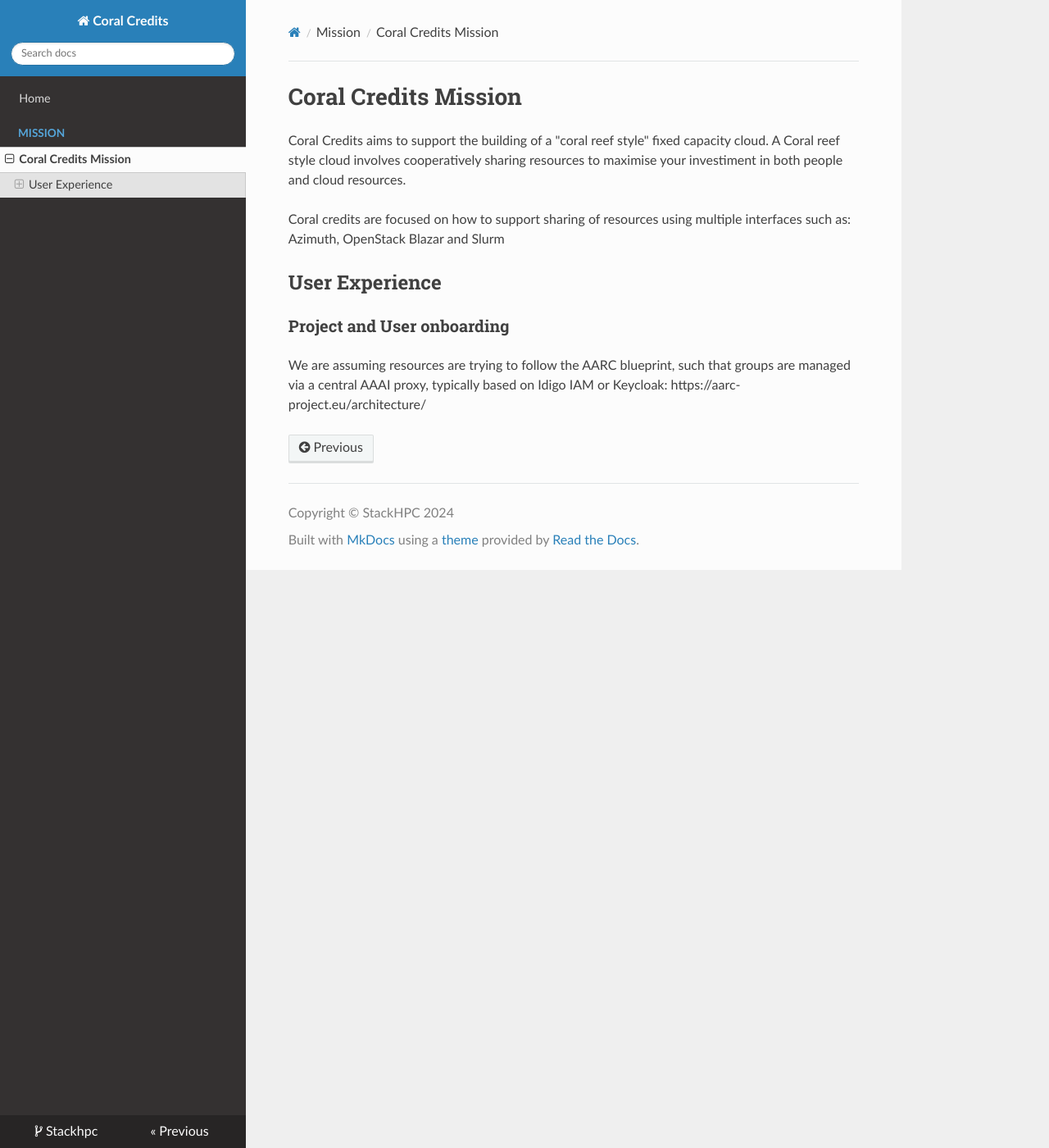
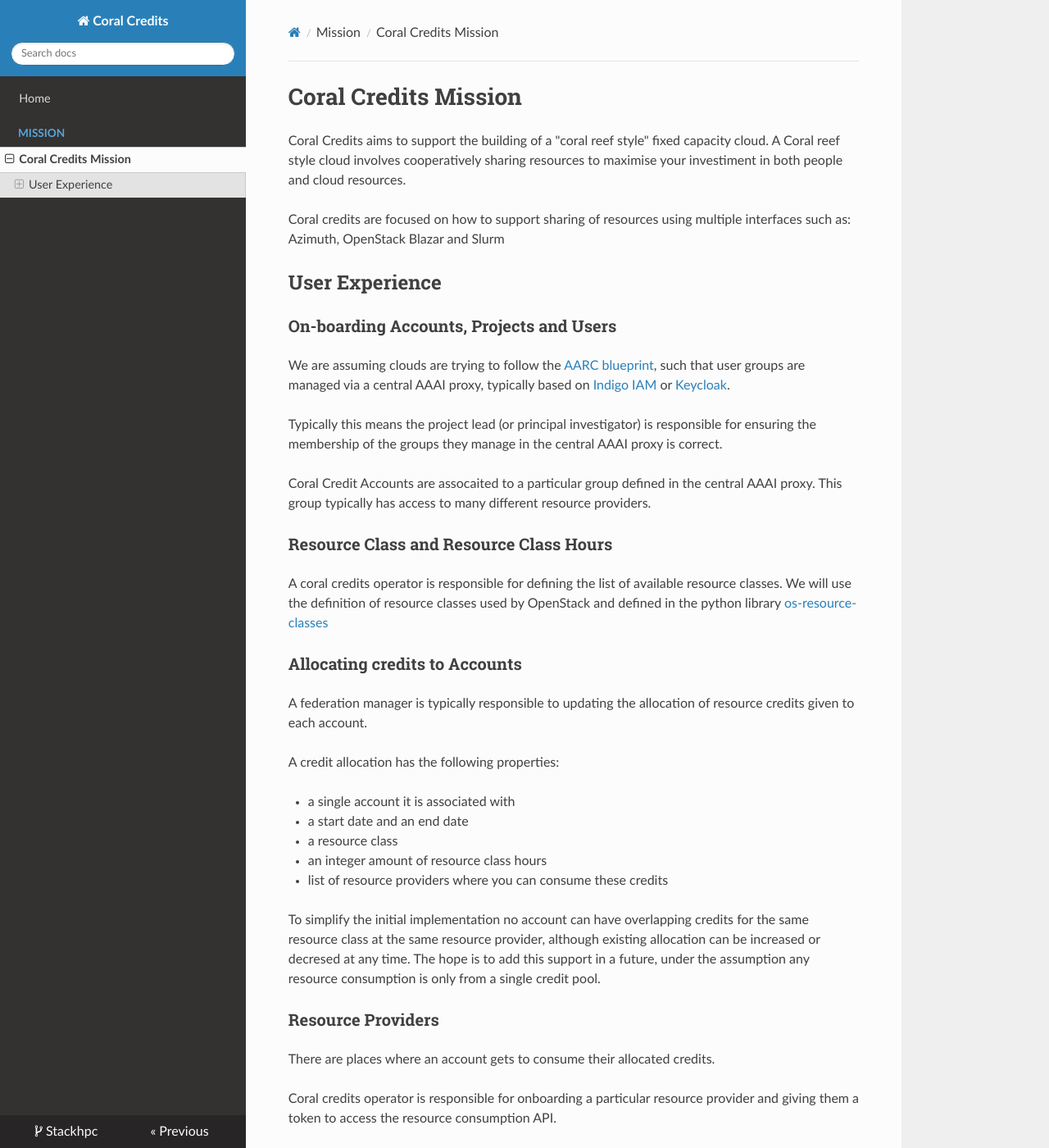
Before and after one commit to stackhpc/coral-credits, an MkDocs documentation site: the page built from docs/mission/index.md, in a window 1280 px wide and 1400 px high. Shown: the whole window at 82% size. Built offline with MkDocs 1.6.1, drawn with Linux system fonts in a browser that asks for light colours; nearby versions of some CDN libraries; some of the changed text lies outside the part shown.

Commit message:
Adding more details on resource requests

```diff
--- a/docs/mission/index.md
+++ b/docs/mission/index.md
@@ -10,9 +10,83 @@
 
 ## User Experience
 
-### Project and User onboarding
+### On-boarding Accounts, Projects and Users
 
-We are assuming resources are trying to follow the AARC blueprint,
-such that groups are managed via a central AAAI proxy, typically
-based on Idigo IAM or Keycloak:
-https://aarc-project.eu/architecture/
+We are assuming clouds are trying to follow the
+[AARC blueprint](https://aarc-project.eu/architecture/),
+such that user groups are managed via a central AAAI proxy,
+typically based on [Indigo IAM](https://indigo-iam.github.io/)
+or [Keycloak](https://www.keycloak.org/).
+
+Typically this means the project lead (or principal investigator)
+is responsible for ensuring the membership of the groups they
+manage in the central AAAI proxy is correct.
+
+Coral Credit Accounts are assocaited to a particular group
+defined in the central AAAI proxy. This group typically
+has access to many different resource providers.
+
+### Resource Class and Resource Class Hours
+
+A coral credits operator is responsible for defining
+the list of available resource classes.
+We will use the definition of resource classes used by OpenStack
+and defined in the python library
+[os-resource-classes](https://docs.openstack.org/os-resource-classes/latest/)
+
+### Allocating credits to Accounts
+
+A federation manager is typically responsible to updating the
+allocation of resource credits given to each account.
+
+A credit allocation has the following properties:
+
+* a single account it is associated with
+* a start date and an end date
+* a resource class
+* an integer amount of resource class hours
+* list of resource providers where you can consume these credits
+
+To simplify the initial implementation
+no account can have overlapping credits
+for the same resource class at the
+same resource provider,
+although existing allocation can be increased
+or decresed at any time.
+The hope is to add this support in a future,
+under the assumption any resource consumption
+is only from a single credit pool.
+
+### Resource Providers
+
+There are places where an account gets to
+consume their allocated credits.
+
+Coral credits operator is responsible for
+onboarding a particular resource provider
+and giving them a token to access the
+resource consumption API.
+
+### Resource Consumption Requests
+
+Cloud credits are consumed at a specfiic Resource
+Provider. The units are resource class hours.
+
+Resource providers should create an appropriate
+resource consumption request, before allowing
+resources to be consumed.
+Only if enough credits are availabe for the
+duration of the request will the request be
+accepted by the coral credit system.
+
+A resource consumtion request has the following properties:
+
+* account
+* user requesting the resource
+* resource footprint,
+  i.e. a list of resource class and float amounts
+* proposed start date
+* optionally a proposed end date, if ommitted
+  we return when whatever date is first, when
+  all credits are used or when all credits have
+  expired
```
